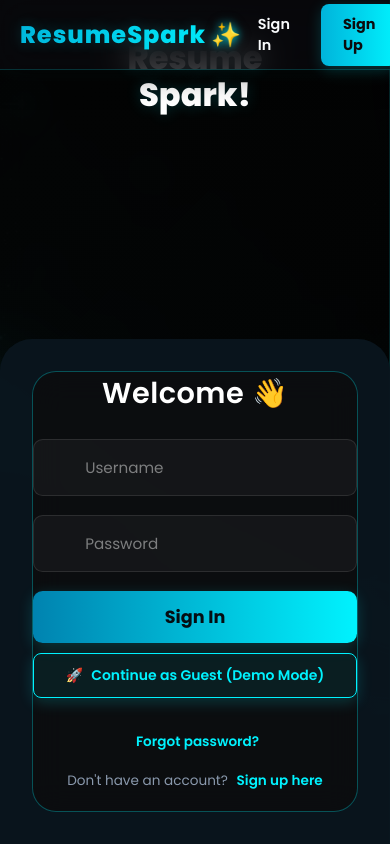
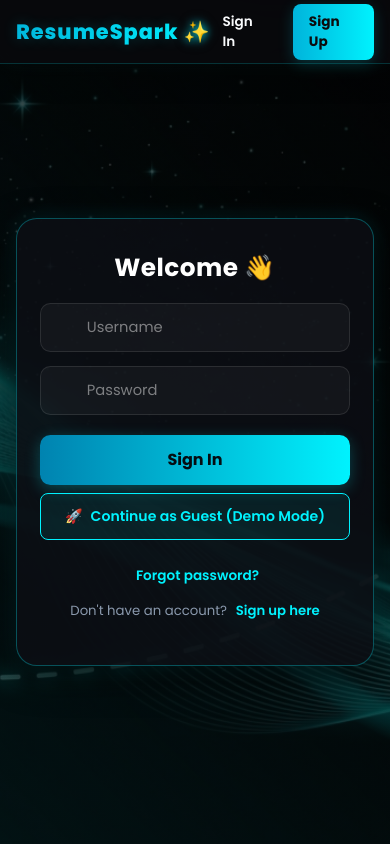
Before and after one commit to nishi-18777/fee-project-2, a website: page public/index.html in a window 390 px wide. Drawn offline with Linux system fonts and the light colour scheme.

Commit message:
Fix mobile and tablet responsiveness and alignment on login and signup pages

```diff
--- a/public/css/navbar.css
+++ b/public/css/navbar.css
@@ -271,9 +271,31 @@
 /* Custom Responsive Styles */
 @media (max-width: 768px) {
     .spark-navbar {
-        padding: 0 20px;
+        height: 64px;
+        padding: 0 16px;
+    }
+    .spark-navbar .nav-logo {
+        font-size: 1.3rem;
     }
     .spark-navbar .nav-links {
         display: none; /* Hide link list on mobile, user can navigate via profile dropdown */
     }
+    .spark-navbar .nav-avatar {
+        width: 38px;
+        height: 38px;
+        font-size: 1rem;
+    }
+    .spark-navbar .profile-dropdown {
+        top: 50px;
+        right: 0;
+        width: 220px;
+    }
+    .spark-navbar .btn-nav-signin {
+        padding: 6px 12px;
+        font-size: 0.85rem;
+    }
+    .spark-navbar .btn-nav-signup {
+        padding: 8px 16px;
+        font-size: 0.85rem;
+    }
 }
--- a/public/css/page1.css
+++ b/public/css/page1.css
@@ -2,7 +2,7 @@
   --primary-color: #00f2fe;
   --secondary-color: #0083b0;
   --bg-dark: #030303;
-  --card-bg: rgba(12, 12, 14, 0.85);
+  --card-bg: rgba(12, 14, 20, 0.88);
   --input-bg: rgba(255, 255, 255, 0.04);
   --text-primary: #ffffff;
   --text-secondary: #8a99ad;
@@ -12,14 +12,9 @@
   --white: #ffffff;
   --gray: #efefef;
   --gray-2: #757575;
-
-  --facebook-color: #4267B2;
-  --google-color: #DB4437;
-  --twitter-color: #1DA1F2;
-  --insta-color: #E1306C;
 }
 
-@import url('https://fonts.googleapis.com/css2?family=Poppins:wght@200;300;400;500;600&display=swap');
+@import url('https://fonts.googleapis.com/css2?family=Poppins:wght@200;300;400;500;600;700&display=swap');
 
 * {
   font-family: 'Poppins', sans-serif;
@@ -30,26 +25,40 @@
 
 html,
 body {
-  height: 100vh;
-  overflow: hidden;
+  min-height: 100vh;
+  width: 100%;
   background-color: var(--bg-dark);
+  color: var(--text-primary);
+  overflow-x: hidden;
 }
 
 .container {
   position: relative;
   min-height: 100vh;
-  overflow: hidden;
-  background: linear-gradient(rgba(3, 3, 3, 0.65), rgba(3, 3, 3, 0.65)), url('../assets/neon_teal_bg.jpg') no-repeat center center / cover;
+  width: 100%;
+  overflow-x: hidden;
+  background: linear-gradient(rgba(3, 3, 3, 0.72), rgba(3, 3, 3, 0.72)), url('../assets/neon_teal_bg.jpg') no-repeat center center / cover;
 }
 
+/* Base 2-Column Row for Desktop */
 .row {
   display: flex;
   flex-wrap: wrap;
-  height: 100vh;
+  min-height: 100vh;
+  padding-top: 70px; /* Clearance for fixed top navbar */
+  align-items: center;
+  position: relative;
+  z-index: 5;
 }
 
 .col {
   width: 50%;
+  display: flex;
+  align-items: center;
+  justify-content: center;
+  position: relative;
+  z-index: 7;
+  padding: 1.5rem;
 }
 
 .align-items-center {
@@ -59,30 +68,34 @@ body {
   text-align: center;
 }
 
+.flex-col {
+  flex-direction: column;
+}
+
 .form-wrapper {
   width: 100%;
-  max-width: 28rem;
+  max-width: 27.5rem;
 }
 
+/* The Card */
 .form {
-  padding: 2.5rem 2rem;
+  padding: 2.2rem 2rem;
   background-color: var(--card-bg);
-  backdrop-filter: blur(15px);
-  -webkit-backdrop-filter: blur(15px);
+  backdrop-filter: blur(16px);
+  -webkit-backdrop-filter: blur(16px);
   border-radius: 1.5rem;
   width: 100%;
   border: 1px solid rgba(0, 242, 254, 0.3);
-  box-shadow: 0 8px 32px 0 rgba(0, 0, 0, 0.4), 0 0 25px rgba(0, 242, 254, 0.15);
-  transform: scale(0);
-  transition: .5s ease-in-out;
-  transition-delay: 1s;
+  box-shadow: 0 10px 40px rgba(0, 0, 0, 0.6), 0 0 25px rgba(0, 242, 254, 0.15);
+  transition: opacity 0.35s ease, transform 0.35s ease;
+  position: relative;
 }
 
 .form-title {
   color: var(--text-primary);
-  font-size: 1.8rem;
-  font-weight: 600;
-  margin-bottom: 1.5rem;
+  font-size: 1.75rem;
+  font-weight: 700;
+  margin-bottom: 1.3rem;
   text-align: center;
   letter-spacing: 0.5px;
 }
@@ -109,28 +122,29 @@ body {
   100% { transform: rotate( 0.0deg) }
 }
 
+/* Input Styles */
 .input-group {
   position: relative;
   width: 100%;
-  margin: 1.2rem 0;
+  margin: 1.1rem 0;
 }
 
 .input-group i {
   position: absolute;
   top: 50%;
-  left: 1.2rem;
+  left: 1.15rem;
   transform: translateY(-50%);
-  font-size: 1.3rem;
+  font-size: 1.25rem;
   color: var(--primary-color);
   text-shadow: 0 0 8px rgba(0, 242, 254, 0.4);
 }
 
 .input-group input {
   width: 100%;
-  padding: 1rem 1rem 1rem 3.2rem;
+  padding: 0.95rem 1rem 0.95rem 3.1rem;
   font-size: 0.95rem;
   background-color: var(--input-bg);
-  border-radius: .6rem;
+  border-radius: 0.65rem;
   border: 1px solid rgba(255, 255, 255, 0.1);
   color: var(--text-primary);
   outline: none;
@@ -143,28 +157,30 @@ body {
 
 .input-group input:focus {
   border: 1px solid var(--primary-color);
-  box-shadow: 0 0 10px rgba(0, 242, 254, 0.25);
-  background-color: rgba(10, 22, 30, 0.85);
+  box-shadow: 0 0 12px rgba(0, 242, 254, 0.3);
+  background-color: rgba(10, 22, 30, 0.9);
 }
 
+/* Primary Button */
 .form button {
   cursor: pointer;
   width: 100%;
-  padding: .8rem 0;
-  border-radius: .6rem;
+  padding: 0.85rem 0;
+  border-radius: 0.65rem;
   border: none;
   background: linear-gradient(90deg, var(--secondary-color), var(--primary-color));
   color: #050d12;
-  font-size: 1.1rem;
+  font-size: 1.05rem;
   font-weight: 700;
   outline: none;
   transition: all 0.3s ease;
-  box-shadow: 0 4px 15px rgba(0, 242, 254, 0.2);
+  box-shadow: 0 4px 15px rgba(0, 242, 254, 0.25);
+  margin-top: 0.4rem;
 }
 
 .form button:hover {
   background: linear-gradient(90deg, var(--primary-color), var(--secondary-color));
-  box-shadow: 0 4px 20px rgba(0, 242, 254, 0.45);
+  box-shadow: 0 4px 22px rgba(0, 242, 254, 0.5);
   transform: translateY(-1px);
 }
 
@@ -172,9 +188,47 @@ body {
   transform: translateY(1px);
 }
 
+/* Guest Demo Mode Button */
+.guest-btn {
+  margin-top: 10px !important;
+  width: 100%;
+  padding: 10px !important;
+  border-radius: 8px !important;
+  border: 1.5px solid var(--primary-color) !important;
+  background: rgba(0, 242, 242, 0.08) !important;
+  color: var(--primary-color) !important;
+  font-size: 14px !important;
+  font-weight: 600 !important;
+  cursor: pointer;
+  transition: all 0.3s ease !important;
+  display: flex;
+  align-items: center;
+  justify-content: center;
+  gap: 8px;
+  box-shadow: none !important;
+}
+
+.guest-btn:hover {
+  background: rgba(0, 242, 254, 0.18) !important;
+  border-color: #00f2fe !important;
+  box-shadow: 0 0 15px rgba(0, 242, 254, 0.35) !important;
+  transform: translateY(-1px) !important;
+  color: #ffffff !important;
+}
+
+/* Google Sign-in Container */
+#google-signin-btn-login,
+#google-signin-btn-signup {
+  margin: 14px 0 !important;
+  display: flex !important;
+  justify-content: center !important;
+  width: 100% !important;
+}
+
+/* Helper Text & Links */
 .form p {
-  margin: 1.2rem 0;
-  font-size: .85rem;
+  margin: 1rem 0;
+  font-size: 0.86rem;
   color: var(--text-secondary);
 }
 
@@ -187,6 +241,7 @@ body {
   font-weight: 600;
   margin-left: 5px;
   transition: color 0.3s ease;
+  cursor: pointer;
 }
 
 .form p b.pointer:hover {
@@ -199,6 +254,7 @@ body {
   text-decoration: none;
   font-size: 0.85rem;
   transition: all 0.3s ease;
+  cursor: pointer;
 }
 
 .forgot-pw:hover {
@@ -206,112 +262,68 @@ body {
   text-shadow: 0 0 8px rgba(0, 242, 254, 0.6);
 }
 
-.flex-col {
-  flex-direction: column;
-}
-
-.social-list {
-  margin: 2rem 0;
-  padding: 1rem;
-  border-radius: 1.5rem;
-  width: 100%;
-  box-shadow: rgba(0, 0, 0, 0.35) 0px 5px 15px;
-  transform: scale(0);
-  transition: .5s ease-in-out;
-  transition-delay: 1.2s;
-}
-
-.social-list>div {
-  color: var(--white);
-  margin: 0 .5rem;
-  padding: .7rem;
-  cursor: pointer;
-  border-radius: .5rem;
-  cursor: pointer;
-  transform: scale(0);
-  transition: .5s ease-in-out;
-}
-
-.social-list>div:nth-child(1) {
-  transition-delay: 1.4s;
-}
-
-.social-list>div:nth-child(2) {
-  transition-delay: 1.6s;
-}
-
-.social-list>div:nth-child(3) {
-  transition-delay: 1.8s;
-}
-
-.social-list>div:nth-child(4) {
-  transition-delay: 2s;
-}
-
-.social-list>div>i {
-  font-size: 1.5rem;
-  transition: .4s ease-in-out;
-}
-
-.social-list>div:hover i {
-  transform: scale(1.5);
-}
-
-.facebook-bg {
-  background-color: var(--facebook-color);
-}
-
-.google-bg {
-  background-color: var(--google-color);
-}
-
-.twitter-bg {
-  background-color: var(--twitter-color);
-}
-
-.insta-bg {
-  background-color: var(--insta-color);
-}
-
 .pointer {
   cursor: pointer;
 }
 
-.container.sign-in .form.sign-in,
-.container.sign-in .social-list.sign-in,
-.container.sign-in .social-list.sign-in>div,
-.container.sign-up .form.sign-up,
-.container.sign-up .social-list.sign-up,
-.container.sign-up .social-list.sign-up>div {
+/* ==============================================================
+   DESKTOP SLIDING LAYOUT MECHANISM (> 1024px)
+   ============================================================== */
+@media screen and (min-width: 1025px) {
+  .container.sign-in .form.sign-in {
     transform: scale(1);
+    opacity: 1;
+    pointer-events: auto;
   }
 
+  .container.sign-in .form.sign-up {
+    transform: scale(0.9);
+    opacity: 0;
+    pointer-events: none;
+  }
+
+  .container.sign-up .form.sign-up {
+    transform: scale(1);
+    opacity: 1;
+    pointer-events: auto;
+  }
+
+  .container.sign-up .form.sign-in {
+    transform: scale(0.9);
+    opacity: 0;
+    pointer-events: none;
+  }
+
+  /* Content Row (Text on the other side of the form) */
   .content-row {
     position: absolute;
-  top: 0;
+    top: 70px;
     left: 0;
     pointer-events: none;
     z-index: 6;
     width: 100%;
+    height: calc(100vh - 70px);
+    display: flex;
+    align-items: center;
   }
 
   .text {
-  margin: 4rem;
+    margin: 3.5rem;
     color: var(--white);
     text-shadow: 0 0 15px rgba(0, 242, 254, 0.2);
   }
 
   .text h2 {
-  font-size: 4rem;
+    font-size: 3.3rem;
     font-weight: 800;
-  margin: 2rem 0;
-  line-height: 1.15;
+    margin: 1.5rem 0;
+    line-height: 1.18;
     transition: 1s ease-in-out;
   }
 
   .text p {
     font-weight: 500;
-  font-size: 1.1rem;
+    font-size: 1.05rem;
     color: var(--text-secondary);
     transition: 1s ease-in-out;
     transition-delay: .2s;
@@ -322,35 +334,24 @@ body {
     text-shadow: 0 0 15px rgba(0, 242, 254, 0.6);
   }
 
-.img img {
-  width: 30vw;
-  transition: 1s ease-in-out;
-  transition-delay: .4s;
-}
-
   .text.sign-in h2,
-.text.sign-in p,
-.img.sign-in img {
+  .text.sign-in p {
     transform: translateX(-250%);
   }
 
   .text.sign-up h2,
-.text.sign-up p,
-.img.sign-up img {
+  .text.sign-up p {
     transform: translateX(250%);
   }
 
   .container.sign-in .text.sign-in h2,
   .container.sign-in .text.sign-in p,
-.container.sign-in .img.sign-in img,
   .container.sign-up .text.sign-up h2,
-.container.sign-up .text.sign-up p,
-.container.sign-up .img.sign-up img {
+  .container.sign-up .text.sign-up p {
     transform: translateX(0);
   }
 
-/* BACKGROUND */
-
+  /* Curved Animated Background Divider */
   .container::before {
     content: "";
     position: absolute;
@@ -359,7 +360,7 @@ body {
     height: 100vh;
     width: 300vw;
     transform: translate(35%, 0);
-  background: linear-gradient(-45deg, rgba(2, 2, 2, 0.65) 0%, rgba(5, 5, 5, 0.9) 100%);
+    background: linear-gradient(-45deg, rgba(2, 2, 2, 0.7) 0%, rgba(5, 5, 5, 0.92) 100%);
     backdrop-filter: blur(15px);
     -webkit-backdrop-filter: blur(15px);
     transition: 1s ease-in-out;
@@ -380,77 +381,246 @@ body {
     transform: translate(100%, 0);
     right: 50%;
   }
-
-/* RESPONSIVE */
-
-@media only screen and (max-width: 768px) {
-
-  .container::before,
-  .container.sign-in::before,
-  .container.sign-up::before {
-      height: 100vh;
-      border-bottom-right-radius: 0;
-      border-top-left-radius: 0;
-      z-index: 0;
-      transform: none;
-      right: 0;
 }
 
-  /* .container.sign-in .col.sign-up {
-      transform: translateY(100%);
-  } */
-
-  .container.sign-in .col.sign-in,
-  .container.sign-up .col.sign-up {
-      transform: translateY(0);
+/* ==============================================================
+   TABLET RESPONSIVENESS (769px to 1024px)
+   ============================================================== */
+@media screen and (min-width: 769px) and (max-width: 1024px) {
+  /* Hide the 300vw background & floating text to avoid cutoffs */
+  .container::before {
+    display: none !important;
   }
 
   .content-row {
-      align-items: flex-start !important;
+    display: none !important;
   }
 
-  .content-row .col {
-      transform: translateY(0);
-      background-color: unset;
+  .container {
+    min-height: 100vh;
+    display: flex;
+    align-items: center;
+    justify-content: center;
+    padding: 95px 24px 50px;
+    overflow-y: auto;
+  }
+
+  .row {
+    width: 100%;
+    min-height: unset;
+    height: auto;
+    padding-top: 0;
+    display: flex;
+    justify-content: center;
+    align-items: center;
   }
 
   .col {
     width: 100%;
-      position: absolute;
-      padding: 2rem;
-      background-color: rgba(10, 22, 30, 0.95);
-      border-top-left-radius: 2rem;
-      border-top-right-radius: 2rem;
-      transform: translateY(100%);
-      transition: 1s ease-in-out;
+    max-width: 460px;
+    padding: 0;
+    transform: none !important;
+  }
+
+  .container.sign-in .col.sign-up {
+    display: none !important;
+  }
+
+  .container.sign-in .col.sign-in {
+    display: flex !important;
+    animation: fadeInTablet 0.35s ease forwards;
+  }
+
+  .container.sign-up .col.sign-in {
+    display: none !important;
+  }
+
+  .container.sign-up .col.sign-up {
+    display: flex !important;
+    animation: fadeInTablet 0.35s ease forwards;
+  }
+
+  .form {
+    transform: scale(1) !important;
+    opacity: 1 !important;
+    padding: 2.5rem 2.2rem;
+  }
+
+  @keyframes fadeInTablet {
+    from { opacity: 0; transform: scale(0.96); }
+    to { opacity: 1; transform: scale(1); }
+  }
+}
+
+/* ==============================================================
+   MOBILE PHONES RESPONSIVENESS (<= 768px)
+   Solves the "Spark!" cutoff and misalignment
+   ============================================================== */
+@media only screen and (max-width: 768px) {
+  /* 1. Eliminate background floating text completely on mobile */
+  .content-row {
+    display: none !important;
+  }
+
+  /* 2. Eliminate 300vw curved divider that caused overflow/misalignment */
+  .container::before,
+  .container.sign-in::before,
+  .container.sign-up::before {
+    display: none !important;
+  }
+
+  /* 3. Container & Scrolling */
+  html,
+  body {
+    height: 100%;
+    overflow-y: auto !important;
+    overflow-x: hidden !important;
+    -webkit-overflow-scrolling: touch;
+  }
+
+  .container {
+    min-height: 100vh;
+    height: auto;
+    overflow-y: auto !important;
+    overflow-x: hidden !important;
+    display: flex;
+    align-items: center;
+    justify-content: center;
+    padding: 85px 16px 45px; /* 85px clears navbar cleanly, 45px prevents safari bottom bar overlap */
   }
 
   .row {
-      align-items: flex-end;
-      justify-content: flex-end;
+    width: 100%;
+    min-height: unset;
+    height: auto;
+    padding-top: 0;
+    display: flex;
+    justify-content: center;
+    align-items: center;
   }
 
-  .form,
-  .social-list {
-      box-shadow: none;
-      margin: 0;
+  /* 4. Column & Single-Card Active View */
+  .col {
+    width: 100%;
+    max-width: 420px;
+    position: relative;
+    padding: 0;
+    transform: none !important;
+    background: transparent;
+  }
+
+  .container.sign-in .col.sign-up {
+    display: none !important;
+  }
+
+  .container.sign-in .col.sign-in {
+    display: flex !important;
+    animation: fadeInMobile 0.3s ease forwards;
+  }
+
+  .container.sign-up .col.sign-in {
+    display: none !important;
+  }
+
+  .container.sign-up .col.sign-up {
+    display: flex !important;
+    animation: fadeInMobile 0.3s ease forwards;
+  }
+
+  @keyframes fadeInMobile {
+    from {
+      opacity: 0;
+      transform: translateY(8px);
+    }
+    to {
+      opacity: 1;
+      transform: translateY(0);
+    }
+  }
+
+  /* 5. Mobile Card Adjustments */
+  .form-wrapper {
+    width: 100%;
+    max-width: 420px;
+    margin: 0 auto;
     padding: 0;
   }
 
-  .text {
-      margin: 0;
+  .form {
+    padding: 1.85rem 1.45rem;
+    border-radius: 1.3rem;
+    transform: scale(1) !important;
+    opacity: 1 !important;
+    transition: none;
+    box-shadow: 0 10px 35px rgba(0, 0, 0, 0.7), 0 0 20px rgba(0, 242, 254, 0.12);
   }
 
-  .text p {
-      display: none;
+  .form-title {
+    font-size: 1.55rem;
+    margin-bottom: 1.1rem;
   }
 
-  .text h2 {
-      margin: .5rem;
-      font-size: 2rem;
+  .input-group {
+    margin: 0.85rem 0;
+  }
+
+  .input-group input {
+    padding: 0.82rem 0.9rem 0.82rem 2.85rem;
+    font-size: 0.92rem;
+  }
+
+  .input-group i {
+    font-size: 1.15rem;
+    left: 1rem;
+  }
+
+  .form button {
+    padding: 0.8rem 0;
+    font-size: 1rem;
+    margin-top: 0.35rem;
+  }
+
+  .guest-btn {
+    padding: 0.75rem !important;
+    font-size: 0.88rem !important;
+    margin-top: 8px !important;
+  }
+
+  #google-signin-btn-login,
+  #google-signin-btn-signup {
+    margin: 12px 0 !important;
+  }
+
+  .form p {
+    margin: 0.9rem 0;
+    font-size: 0.83rem;
   }
 }
-a{
-  text-decoration: none;
-  color:#000000
+
+/* Very Small Mobile Screens (iPhone SE, Galaxy Fold collapsed, width <= 360px) */
+@media only screen and (max-width: 360px) {
+  .form {
+    padding: 1.5rem 1.1rem;
+    border-radius: 1.1rem;
   }
+
+  .form-title {
+    font-size: 1.4rem;
+    margin-bottom: 0.9rem;
+  }
+
+  .input-group input {
+    padding: 0.75rem 0.8rem 0.75rem 2.6rem;
+    font-size: 0.88rem;
+  }
+
+  .input-group i {
+    font-size: 1.05rem;
+    left: 0.85rem;
+  }
+
+  .form button {
+    padding: 0.75rem 0;
+    font-size: 0.95rem;
+  }
+}
--- a/public/js/page1.js
+++ b/public/js/page1.js
@@ -1,11 +1,16 @@
 let container = document.getElementById('container');
 
-toggle = () => {
+window.toggle = () => {
+	if (!container) container = document.getElementById('container');
+	if (!container) return;
 	container.classList.toggle('sign-in');
 	container.classList.toggle('sign-up');
+	window.scrollTo({ top: 0, behavior: 'smooth' });
 };
 
 setTimeout(() => {
+	if (!container) container = document.getElementById('container');
+	if (!container) return;
 	const params = new URLSearchParams(window.location.search);
 	if (params.get('action') === 'signup') {
 		container.classList.remove('sign-in');
@@ -14,7 +19,7 @@ setTimeout(() => {
 		container.classList.remove('sign-up');
 		container.classList.add('sign-in');
 	}
-}, 200);
+}, 150);
 
 // Authentication Client Logic
 document.addEventListener('DOMContentLoaded', () => {
```
Also changed, not shown: public/index.html (+0 -3 lines), public/login page.html (+0 -3 lines). Lines whose indentation alone changed are shown as unchanged.
